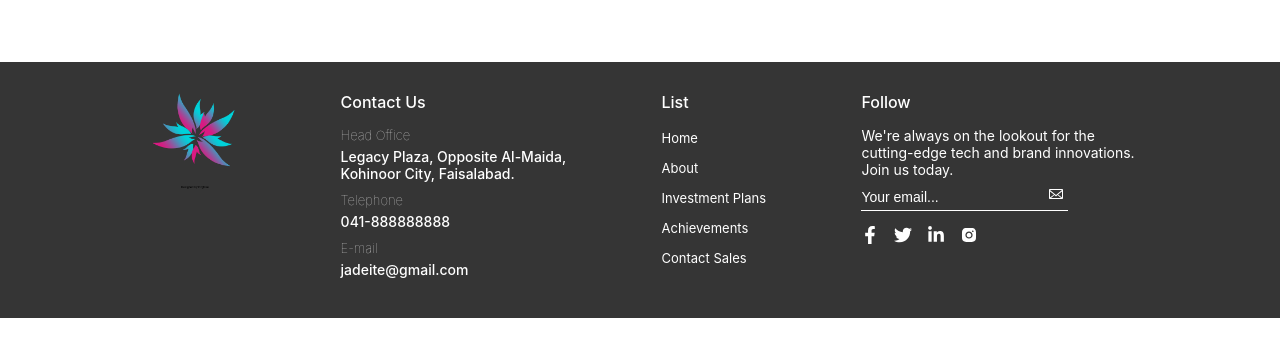
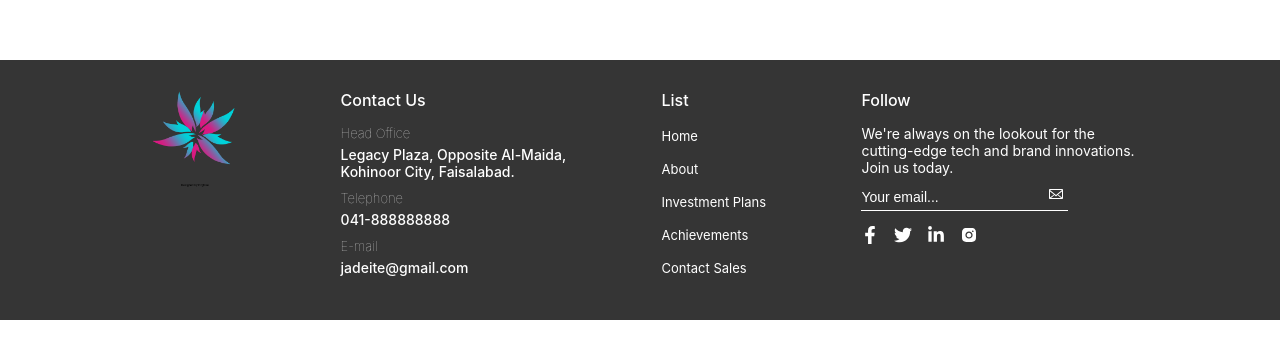
Before and after one commit to Zaibi727/Collection-of-Designs, a React (Create React App) app: page / in a window 1280 px wide. Shown: the part 210-568 px from the top of the page. Built offline with nearby package versions, Linux system fonts and the light colour scheme.

Commit message:
Update EighteenMay.module.css

```diff
--- a/src/components/EighteenMay/EighteenMay.module.css
+++ b/src/components/EighteenMay/EighteenMay.module.css
@@ -59,11 +59,11 @@ ul{
     color: white;
 }
 .a{
-    margin-bottom: 10px;
+    margin-bottom: 13px;
 }
 .followContent{
     font-size: 14px;
-    margin-bottom: 8px;
+    margin-bottom: 10px;
 }
 .socialIcon{
     margin-top: 15px;
```
